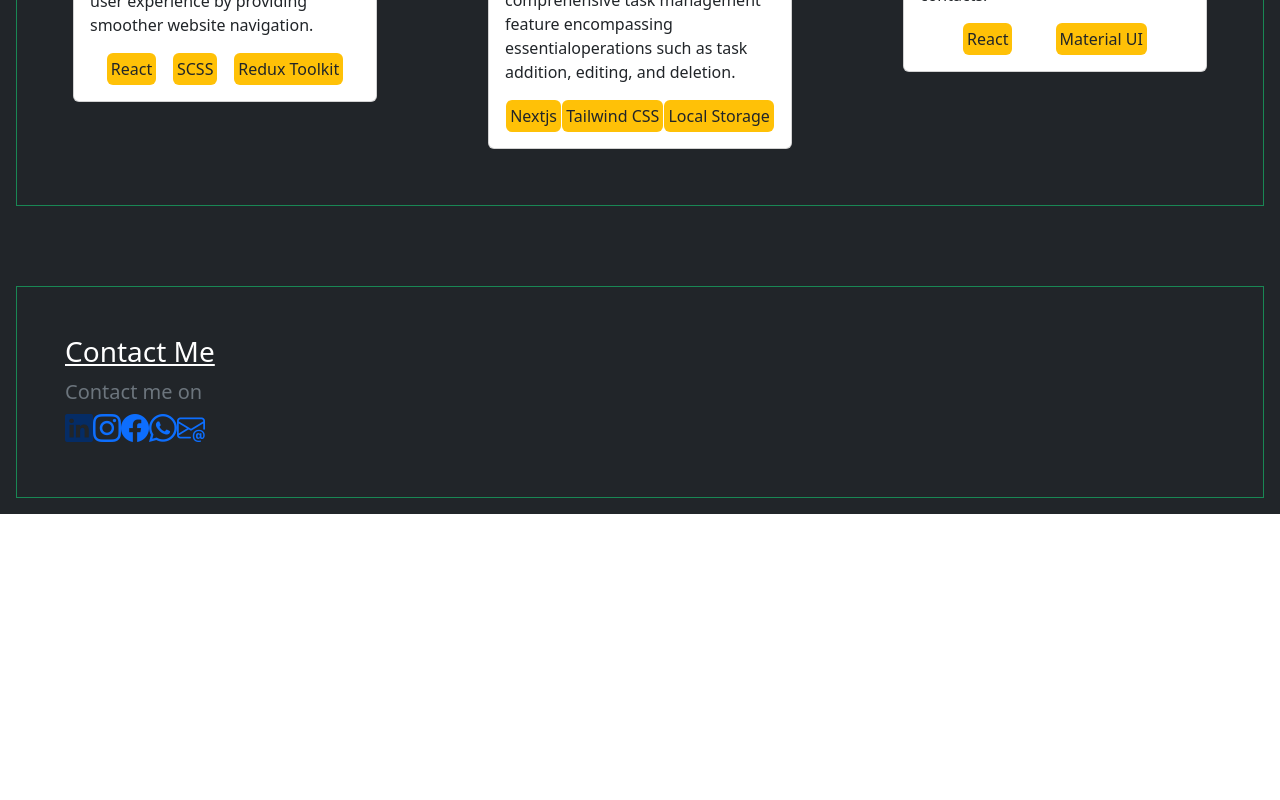
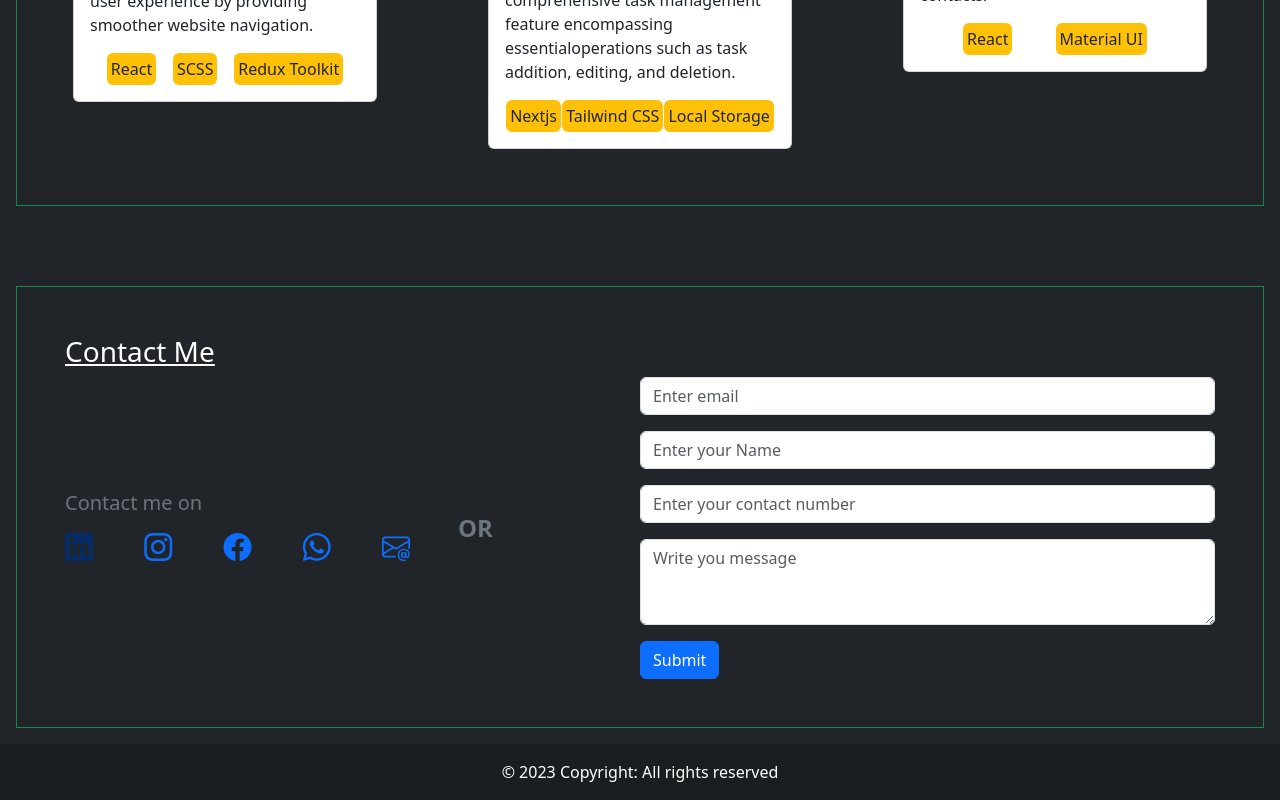
Before and after one commit to aman01197kumar/portfolio, a React (Vite) app: page / in a window 1280 px wide. Shown: the part 1688-2488 px from the top of the page. Before the commit the page ends 2202 px from the top, so only its background shows below. Built offline with nearby package versions, Linux system fonts and the light colour scheme.

Commit message:
UI outlet done

```diff
--- a/src/App.tsx
+++ b/src/App.tsx
@@ -4,6 +4,7 @@ import LandingPage from './components/LandingPage';
 import AboutMe from './components/AboutMe';
 import Projects from './components/Projects';
 import ContactMe from './components/ContactMe';
+import Footer from './components/Footer';
 
 // import './App.css'
 
@@ -16,6 +17,7 @@ function App() {
     <AboutMe/>
     <Projects/>
     <ContactMe/>
+    <Footer/>
     </div>
   );
 }
--- a/src/components/ContactMe.tsx
+++ b/src/components/ContactMe.tsx
@@ -1,27 +1,61 @@
-import React from 'react'
+import Button from "react-bootstrap/Button";
+import Form from "react-bootstrap/Form";
+import styles from "../styles/contactMe.module.scss";
 
 function ContactMe() {
   return (
     <div className="p-3 mt-5">
       <div className="border border-success p-5 ">
-        <div className="h3 text-white text-decoration-underline">Contact Me</div>
-        <div className='d-flex'>
-            <div>
-                <div className='fs-5 text-secondary'>Contact me on</div>
-                <div className='d-flex justify-content-between'>
-                <i className="bi bi-linkedin text-primary-emphasis fs-3"></i>
-                <i className="bi bi-instagram text-primary fs-3"></i>
-                <i className="bi bi-facebook text-primary fs-3"></i>
-                <i className="bi bi-whatsapp text-primary fs-3"></i>
-                <i className="bi bi-envelope-at text-primary fs-3"></i>
-
-                </div>
+        <div className="h3 text-white text-decoration-underline ">
+          Contact Me
+        </div>
+        <div
+          className={`d-flex justify-content-between align-items-center ${styles.flex__container}`}
+        >
+          <div className={styles.icons__container}>
+            <div className="fs-5 text-secondary mb-2">Contact me on</div>
+            <div className="d-flex justify-content-between">
+              <i className="bi bi-linkedin text-primary-emphasis fs-3"></i>
+              <i className="bi bi-instagram text-primary fs-3"></i>
+              <i className="bi bi-facebook text-primary fs-3"></i>
+              <i className="bi bi-whatsapp text-primary fs-3"></i>
+              <i className="bi bi-envelope-at text-primary fs-3"></i>
             </div>
+          </div>
+          <div
+            className={`fs-4 fw-bold text-secondary ${styles.or__container}`}
+          >
+            OR
+          </div>
+          <Form className={styles.form}>
+            <Form.Group className="mb-3">
+              <Form.Control type="email" placeholder="Enter email" />
+            </Form.Group>
+            <Form.Group className="mb-3">
+              <Form.Control type="text" placeholder="Enter your Name" />
+            </Form.Group>
+            <Form.Group className="mb-3">
+              <Form.Control
+                type="number"
+                placeholder="Enter your contact number"
+              />
+            </Form.Group>
+            <div className="form-group mb-3">
+              <textarea
+                className="form-control"
+                id="exampleFormControlTextarea1"
+                rows={3}
+                placeholder="Write you message"
+              ></textarea>
+            </div>
+            <Button variant="primary" type="submit">
+              Submit
+            </Button>
+          </Form>
         </div>
-
       </div>
     </div>
-  )
+  );
 }
 
-export default ContactMe
+export default ContactMe;
--- /dev/null
+++ b/src/components/Footer.tsx
@@ -0,0 +1,15 @@
+import React from 'react'
+import { ModalFooter } from 'react-bootstrap'
+
+function Footer() {
+  return (
+    <ModalFooter>
+         <div className="text-center p-3 text-white" style={{backgroundColor: 'rgba(0, 0, 0, 0.2)', width:'100%'}}>
+    © 2023 Copyright: All rights reserved
+
+  </div>
+    </ModalFooter>
+  )
+}
+
+export default Footer
--- a/src/styles/aboutMe.module.scss
+++ b/src/styles/aboutMe.module.scss
@@ -1,6 +1,10 @@
 
 @media only screen and (max-width: 600px) {
     .flex__container {
+      width: 100%;
+      align-items: center;
+      flex-direction: column;
+      justify-content: center;
       flex-wrap: wrap;
     }
   }
--- /dev/null
+++ b/src/styles/contactMe.module.scss
@@ -0,0 +1,30 @@
+.flex__container{
+    width: 100%;
+    .icons__container{
+        width: 30%;
+    }
+    .or__container{
+        width: 20%;
+        padding: 3rem;
+    }
+    .form{
+        width: 50%  ;
+    }
+}
+@media only screen and (max-width: 600px) {
+    .flex__container {
+        .icons__container{
+            margin-top: 1rem;
+            width: 100%;
+        }
+        flex-direction: column;
+        justify-content: center;
+      flex-wrap: wrap;
+      .or__container{
+        padding: 1rem;
+      }
+      .form{
+        width: 100%;
+      }
+    }
+  }
```
